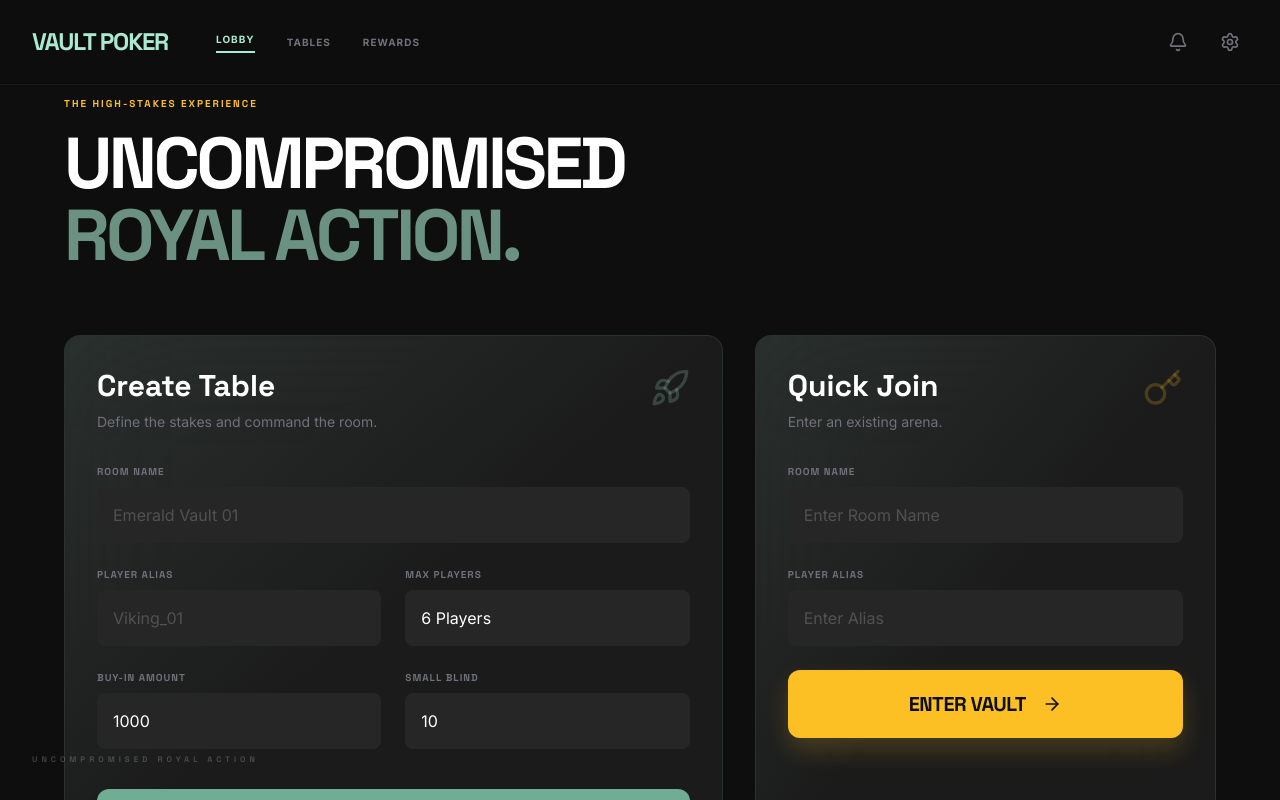
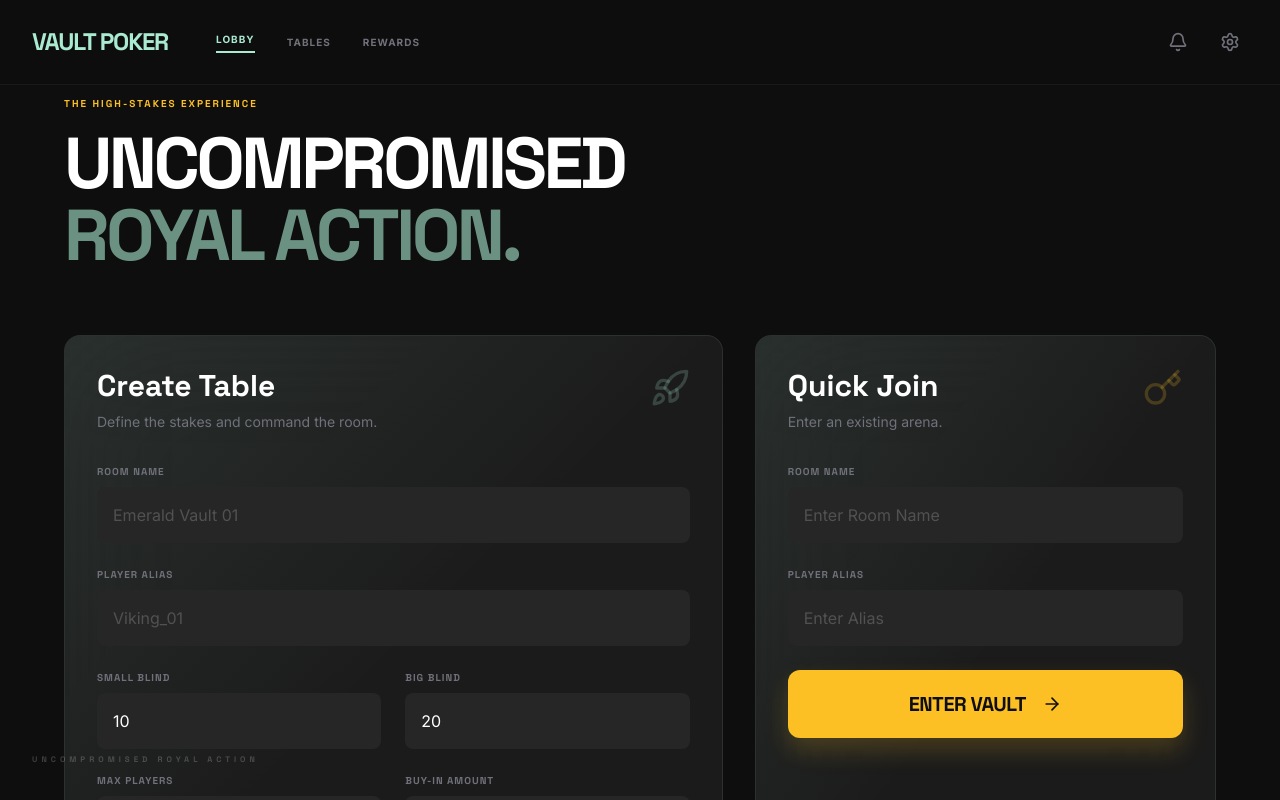
Before and after one commit to itzbenjamin17/Poker-Frontend, a React (Vite) app: page / in a window 1280 px wide. Shown: the top 800 px of the page. Built offline with nearby package versions, Linux system fonts and the light colour scheme.

Commit message:
Allowing users to change big blind on UI

```diff
--- a/src/Lobby.tsx
+++ b/src/Lobby.tsx
@@ -114,12 +114,26 @@ export default function Lobby({ onAuth }: { onAuth: (data: AuthResponse) => void
                                     required
                                 />
                             </div>
+                            <div className="col-span-full">
+                                <Input
+                                    label="Player Alias"
+                                    placeholder="Viking_01"
+                                    value={createData.playerName}
+                                    onChange={e => setCreateData({...createData, playerName: e.target.value})}
+                                    required
+                                />
+                            </div>
                             <Input
-                                label="Player Alias"
-                                placeholder="Viking_01"
-                                value={createData.playerName}
-                                onChange={e => setCreateData({...createData, playerName: e.target.value})}
-                                required
+                                label="Small Blind"
+                                type="number"
+                                value={createData.smallBlind}
+                                onChange={e => setCreateData({...createData, smallBlind: parseInt(e.target.value)})}
+                            />
+                            <Input
+                                label="Big Blind"
+                                type="number"
+                                value={createData.bigBlind}
+                                onChange={e => setCreateData({...createData, bigBlind: parseInt(e.target.value)})}
                             />
                             <div className="space-y-2">
                                 <label className="block font-headline text-[10px] font-bold tracking-widest text-zinc-500 uppercase">Max Players</label>
@@ -138,12 +152,6 @@ export default function Lobby({ onAuth }: { onAuth: (data: AuthResponse) => void
                                 type="number"
                                 value={createData.buyIn}
                                 onChange={e => setCreateData({...createData, buyIn: parseInt(e.target.value)})}
-                            />
-                            <Input
-                                label="Small Blind"
-                                type="number"
-                                value={createData.smallBlind}
-                                onChange={e => setCreateData({...createData, smallBlind: parseInt(e.target.value)})}
                             />
 
                             <div className="col-span-full mt-4">
```
